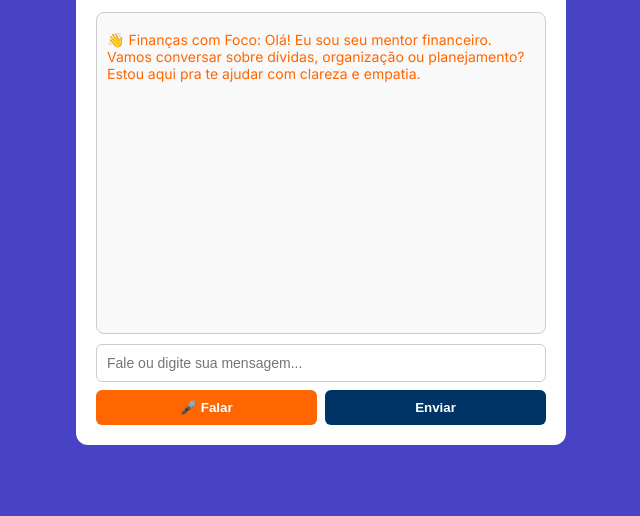
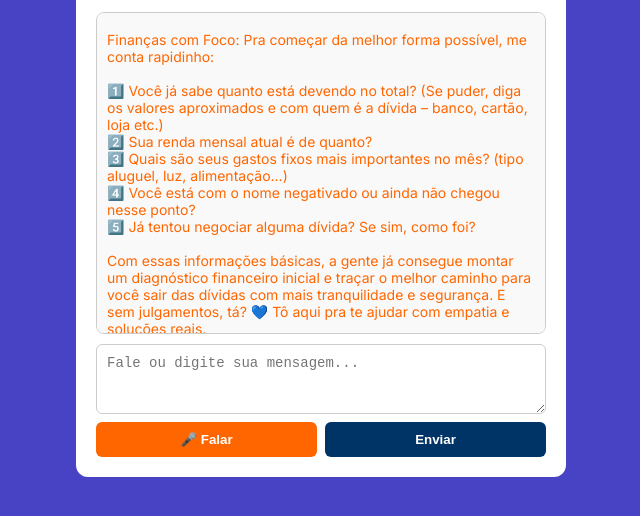
Before and after one commit to somosconsumidores/chat-financas-backend, a website: page public/index.html in a window 1280 px wide. Shown: the part 84-600 px from the top of the page, without its empty margins (319-959 px from the left). Drawn offline with Linux system fonts and the light colour scheme.

Commit message:
Update index.html

```diff
--- a/public/index.html
+++ b/public/index.html
@@ -71,6 +71,8 @@
       font-size: 14px;
       width: 100%;
       box-sizing: border-box;
+      resize: vertical;
+      min-height: 60px;
     }
 
     .action-buttons {
@@ -109,14 +111,10 @@
 </head>
 <body>
   <div id="chat-container">
-    <div id="logo">
-      Assistente Finanças com Foco
-    </div>
-    <div id="chat-box">
-      <div class="msg bot">👋 Finanças com Foco: Olá! Eu sou seu mentor financeiro. Vamos conversar sobre dívidas, organização ou planejamento? Estou aqui pra te ajudar com clareza e empatia.</div>
-    </div>
+    <div id="logo">Assistente Finanças com Foco</div>
+    <div id="chat-box"></div>
     <div id="input-area">
-      <input id="user-input" type="text" placeholder="Fale ou digite sua mensagem..." onkeydown="if(event.key === 'Enter'){ sendMessage(); }" />
+      <textarea id="user-input" placeholder="Fale ou digite sua mensagem..." rows="3"></textarea>
       <div class="action-buttons">
         <button class="mic" onclick="startListening()" title="Falar">🎤 Falar</button>
         <button onclick="sendMessage()">Enviar</button>
@@ -131,19 +129,24 @@
     let messages = [
       {
         role: "system",
-        content: "Você é um mentor financeiro amigável que ajuda pessoas a sair das dívidas e organizar sua vida financeira com empatia e clareza."
+        content:
+          "Você é um mentor financeiro altamente empático e objetivo. Sempre responde com linguagem acessível e encorajadora. Use listas numeradas ou com emojis, quebras de linha com \\n, e estrutura bem suas respostas. Ajude o usuário a sair das dívidas com estratégias práticas, simulações com juros compostos, renegociação e planejamento financeiro realista. Evite julgamentos e motive o usuário com clareza e empatia."
       },
       {
         role: "assistant",
-        content: "Olá! Eu sou seu mentor financeiro. Vamos conversar sobre dívidas, organização ou planejamento? Estou aqui pra te ajudar com clareza e empatia."
+        content:
+          "Pra começar da melhor forma possível, me conta rapidinho:\n\n1️⃣ Você já sabe quanto está devendo no total? (Se puder, diga os valores aproximados e com quem é a dívida – banco, cartão, loja etc.)\n2️⃣ Sua renda mensal atual é de quanto?\n3️⃣ Quais são seus gastos fixos mais importantes no mês? (tipo aluguel, luz, alimentação...)\n4️⃣ Você está com o nome negativado ou ainda não chegou nesse ponto?\n5️⃣ Já tentou negociar alguma dívida? Se sim, como foi?\n\nCom essas informações básicas, a gente já consegue montar um diagnóstico financeiro inicial e traçar o melhor caminho para você sair das dívidas com mais tranquilidade e segurança. E sem julgamentos, tá? 💙 Tô aqui pra te ajudar com empatia e soluções reais."
       }
     ];
+
+    // Exibir a mensagem inicial formatada
+    chatBox.innerHTML += `<div class="msg bot">Finanças com Foco: ${messages[1].content.replace(/\n/g, "<br>")}</div>`;
 
     async function sendMessage() {
       const userMessage = userInput.value;
       if (!userMessage.trim()) return;
 
-      chatBox.innerHTML += `<div class="msg user">Você: ${userMessage}</div>`;
+      chatBox.innerHTML += `<div class="msg user">Você: ${userMessage.replace(/\n/g, "<br>")}</div>`;
       messages.push({ role: "user", content: userMessage });
       userInput.value = "";
       chatBox.scrollTop = chatBox.scrollHeight;
@@ -158,8 +161,12 @@
         const data = await response.json();
         const reply = data.reply.content;
 
+        const formattedReply = reply
+          .replace(/\n/g, "<br>")
+          .replace(/\*\*(.*?)\*\*/g, "<strong>$1</strong>");
+
         messages.push({ role: "assistant", content: reply });
-        chatBox.innerHTML += `<div class="msg bot">Finanças com Foco: ${reply}</div>`;
+        chatBox.innerHTML += `<div class="msg bot">Finanças com Foco: ${formattedReply}</div>`;
         chatBox.scrollTop = chatBox.scrollHeight;
       } catch (error) {
         chatBox.innerHTML += `<div class="msg" style="color:red;">Erro: Não foi possível responder agora.</div>`;
```
